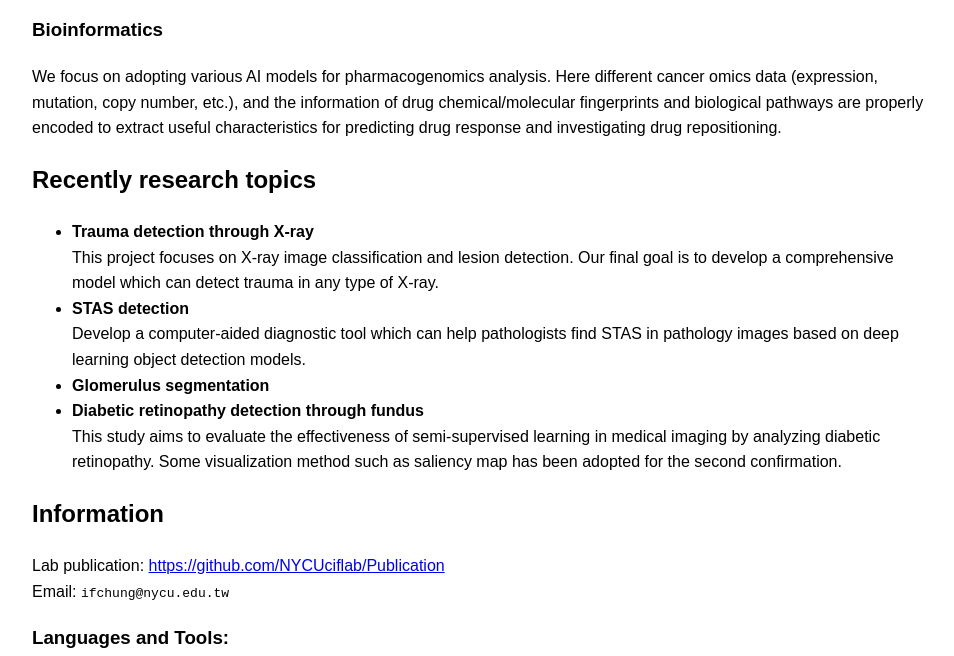
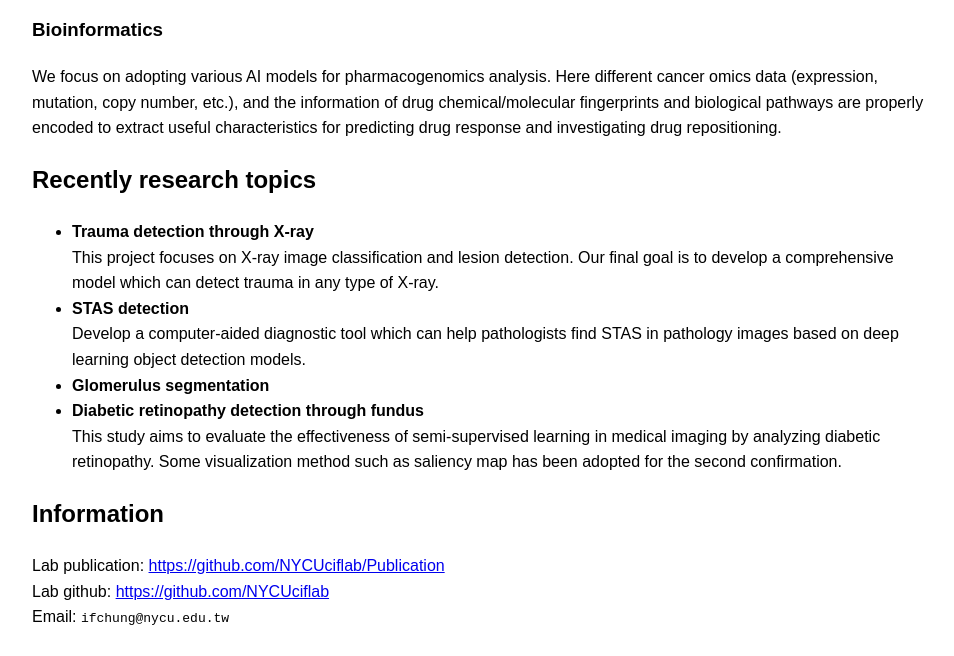
Before and after one commit to NYCUciflab/.github, a plain HTML site: page index.html in a window 1280 px wide. Shown: the part 659-1315 px from the top of the page, without its empty margins (158-1112 px from the left). Drawn offline with Linux system fonts and the light colour scheme.

Commit message:
Update index.html

```diff
--- a/index.html
+++ b/index.html
@@ -67,8 +67,11 @@
   <h2>Information</h2>
   <p>
     Lab publication: <a href="https://github.com/NYCUciflab/Publication">https://github.com/NYCUciflab/Publication</a><br>
+    Lab github: <a href="https://github.com/NYCUciflab">https://github.com/NYCUciflab</a><br>
     Email: <code>ifchung@nycu.edu.tw</code>
   </p>
+
+
 
   <h3>Languages and Tools:</h3>
   <div class="icon-bar">
```
